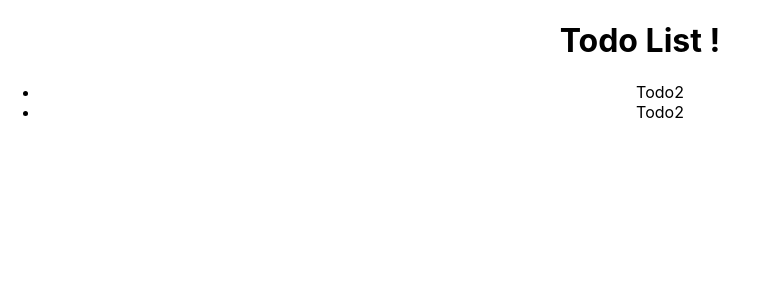
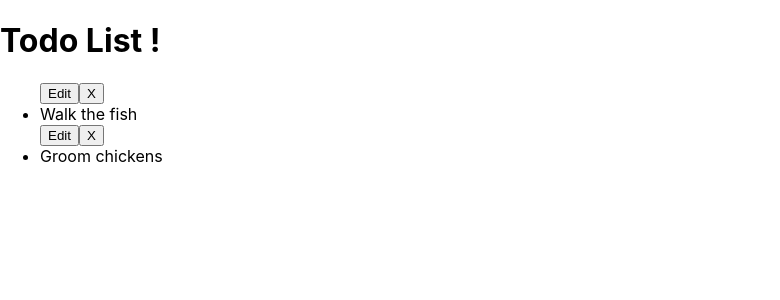
Before and after one commit to neeerajtk/Todo-List-React, a React (Create React App) app in the folder todo/: page / in a window 1280 px wide. Shown: the top 300 px of the page, without its empty margins (0-780 px from the left). Built offline with nearby package versions, Linux system fonts and the light colour scheme.

Commit message:
mapping done

```diff
--- a/todo/src/App.js
+++ b/todo/src/App.js
@@ -4,7 +4,7 @@ import './App.css';
 
 function App() {
   return (
-    <div className="App">
+    <div >
       <TodoList/>
     </div>
   );
--- /dev/null
+++ b/todo/src/Todo.js
@@ -0,0 +1,15 @@
+import React, { Component } from 'react'
+
+class Todo extends Component{
+    render(){
+        return(
+            <div>
+                <button>Edit</button>
+                <button>X</button>
+                <li>{this.props.task}</li>
+            </div>
+        );
+    }
+}
+
+export default Todo;
--- a/todo/src/TodoList.js
+++ b/todo/src/TodoList.js
@@ -1,19 +1,24 @@
-import React, { Component } from 'react'
+import React, { Component } from 'react';
+import Todo from './Todo';
 
 class TodoList extends Component{
     constructor(props){
         super(props);
-        this.state = {todos: []}
+        this.state = {
+            todos: [{task: "Walk the fish"},{task: "Groom chickens"}]
+        };
     }
 
 
     render(){
+        const todos = this.state.todos.map(todo=> {
+            return <Todo task={todo.task} />
+        })
         return(
             <div>
                 <h1>Todo List !</h1>
                 <ul>
-                    <li>Todo2</li>
-                    <li>Todo2</li>
+                    {todos}
                 </ul>
             </div>
         )
```
